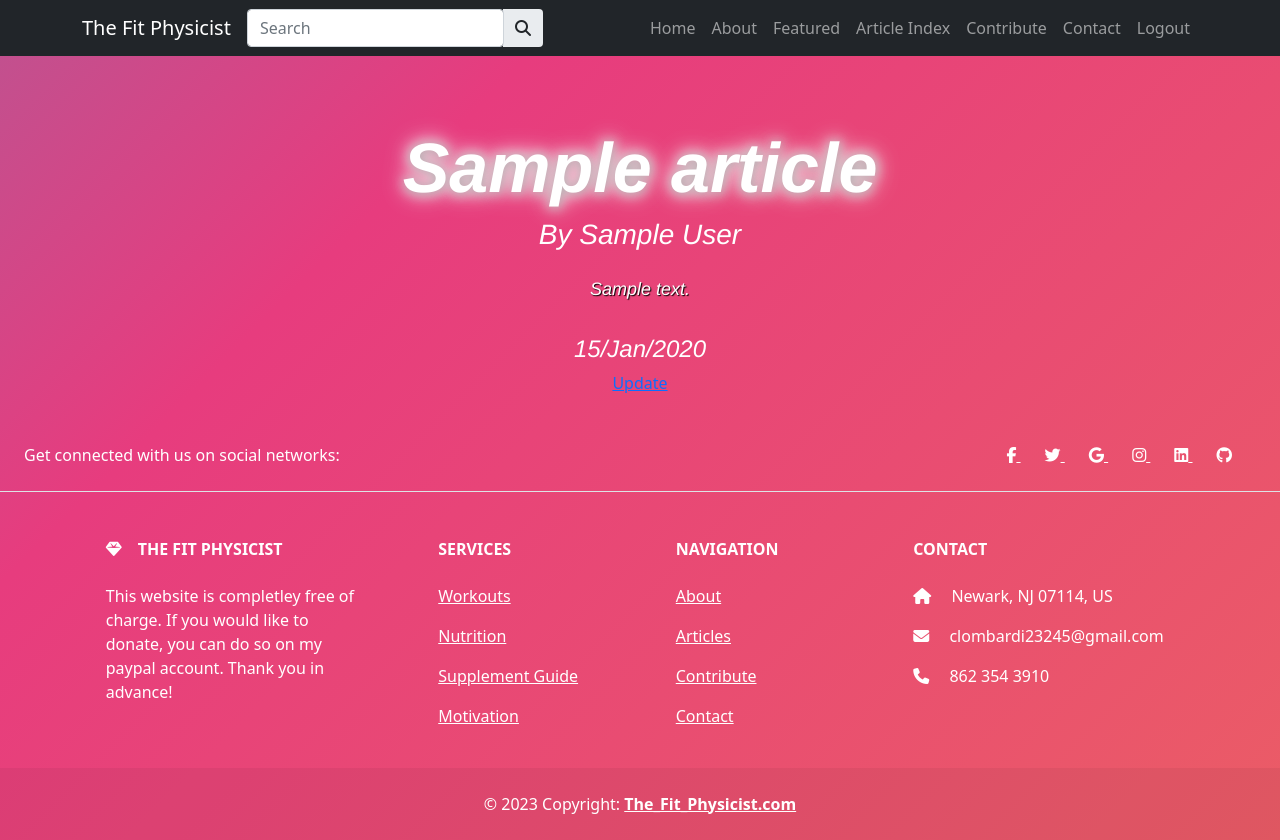
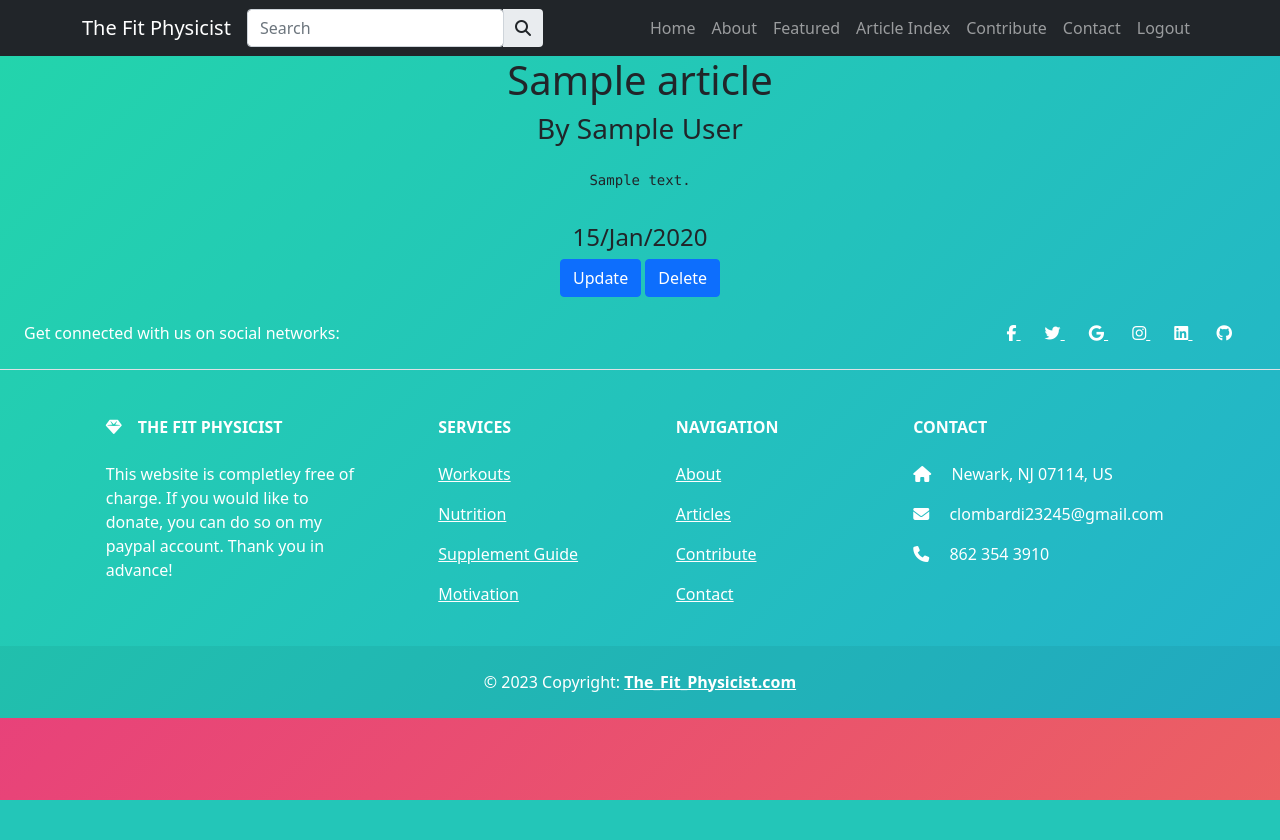
Before and after one commit to Chrisl2324/fit_physicist_update, a Flask app: page /all_articles in a window 1280 px wide. After the commit the page ends 800 px from the top, so only its background shows below. Run offline with Flask 3, Linux system fonts and the light colour scheme; a user stored in the database is signed in; tables that the repository leaves empty hold one stand-in row (values such as "Sample post"); some libraries are stand-ins or nearby versions.

Commit message:
Update all_articles.html

```diff
--- a/templates/all_articles.html
+++ b/templates/all_articles.html
@@ -6,51 +6,17 @@
 
 
 {% block content %}
-<style>
-    html, body {
-    animation: gradient 15s ease infinite
-}
-h1 {
-    color: white;
-    font-family:'Franklin Gothic Medium', 'Arial Narrow', Arial, sans-serif;
-    font-weight: bold;
-    text-shadow: 2px 2px 3px black;
-    animation: glow 2s ease-in-out infinite;
-    font-size: 70px;
-    font-style: italic;
-    margin-top: 70px;
-}
-@keyframes glow {
-    0% {
-        text-shadow: 2px 2px 3px black;
-    }
-    50% {
-        text-shadow: 0 0 15px white, 0 0 20px white, 0 0 30px white, 0 0 40px white;
-    }
-    100% {
-        text-shadow: 2px 2px 3px black;
-    }
-}
-h3, h4 {
-    color: white;
-    font-family: 'Franklin Gothic Medium', 'Arial Narrow', Arial, sans-serif;
-    font-style: italic;
-}
-pre{
-    color: white;
-    font-family: 'Franklin Gothic Medium', 'Arial Narrow', Arial, sans-serif;
-    font-style: italic;
-    text-shadow: 1px 1px 1px black;
-    font-size: large;
-}
-</style>
+
 {% for article in articles %}
 <h1>{{article.title}}</h1>
 <h3>By {{article.author}}</h3>
 <p class="article-control"><pre>{{article.content}}</pre></p>
 <h4>{{article.created_on.strftime('%d/%b/%Y')}}</h4>
 {% if current_user.id == article.user_id %}
-<a class="button" href="{{url_for('edit', id=article.id)}}">Update</a>
+<div class="button-group" role="group">
+<a class="btn btn-primary" href="{{url_for('edit', id=article.id)}}">Update</a>
+<a class="btn btn-primary" href="{{url_for('delete', id=article.id)}}">Delete</a>
 <br />
+</div>
 {% endif %} {% endfor %}
 {% endblock content %}
```
